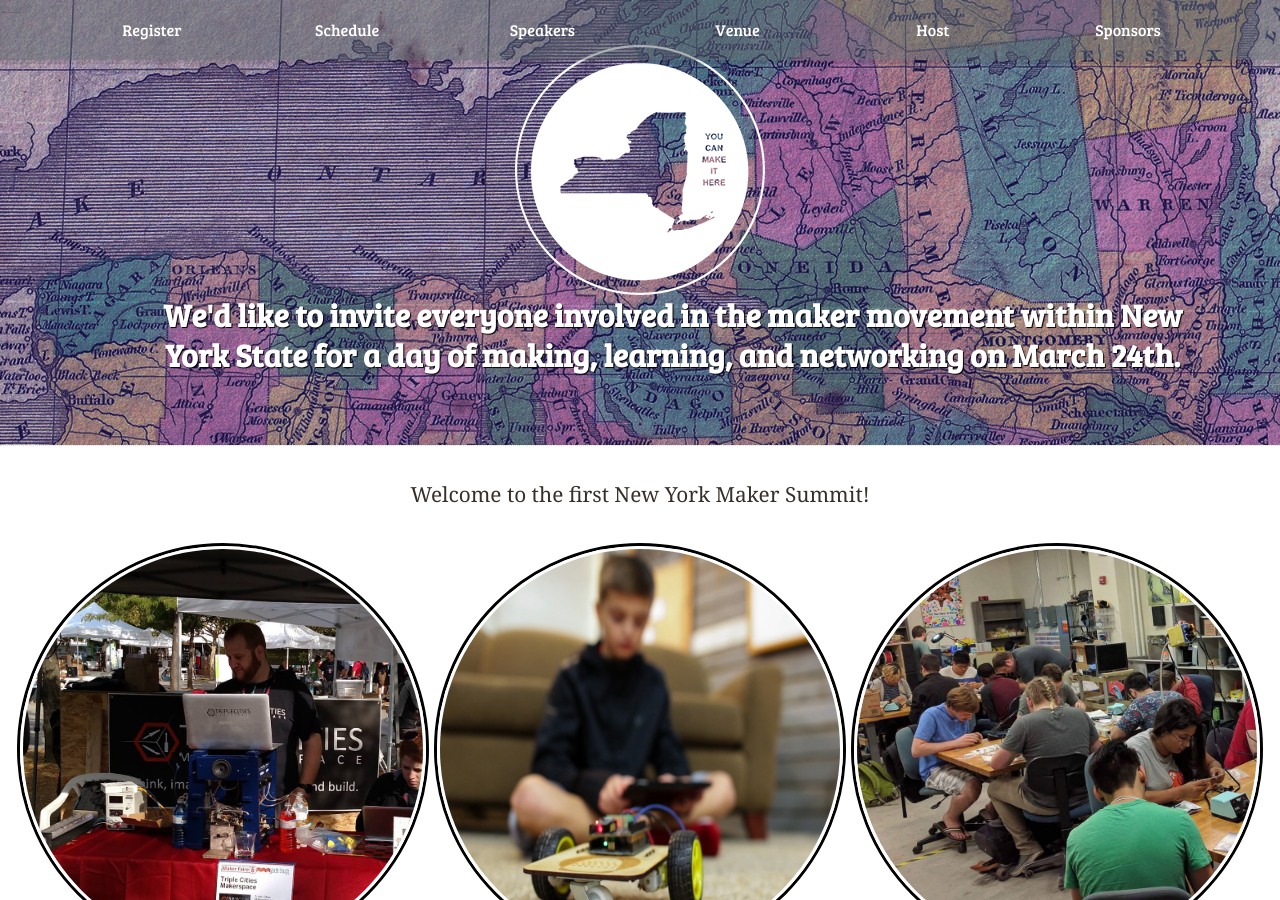
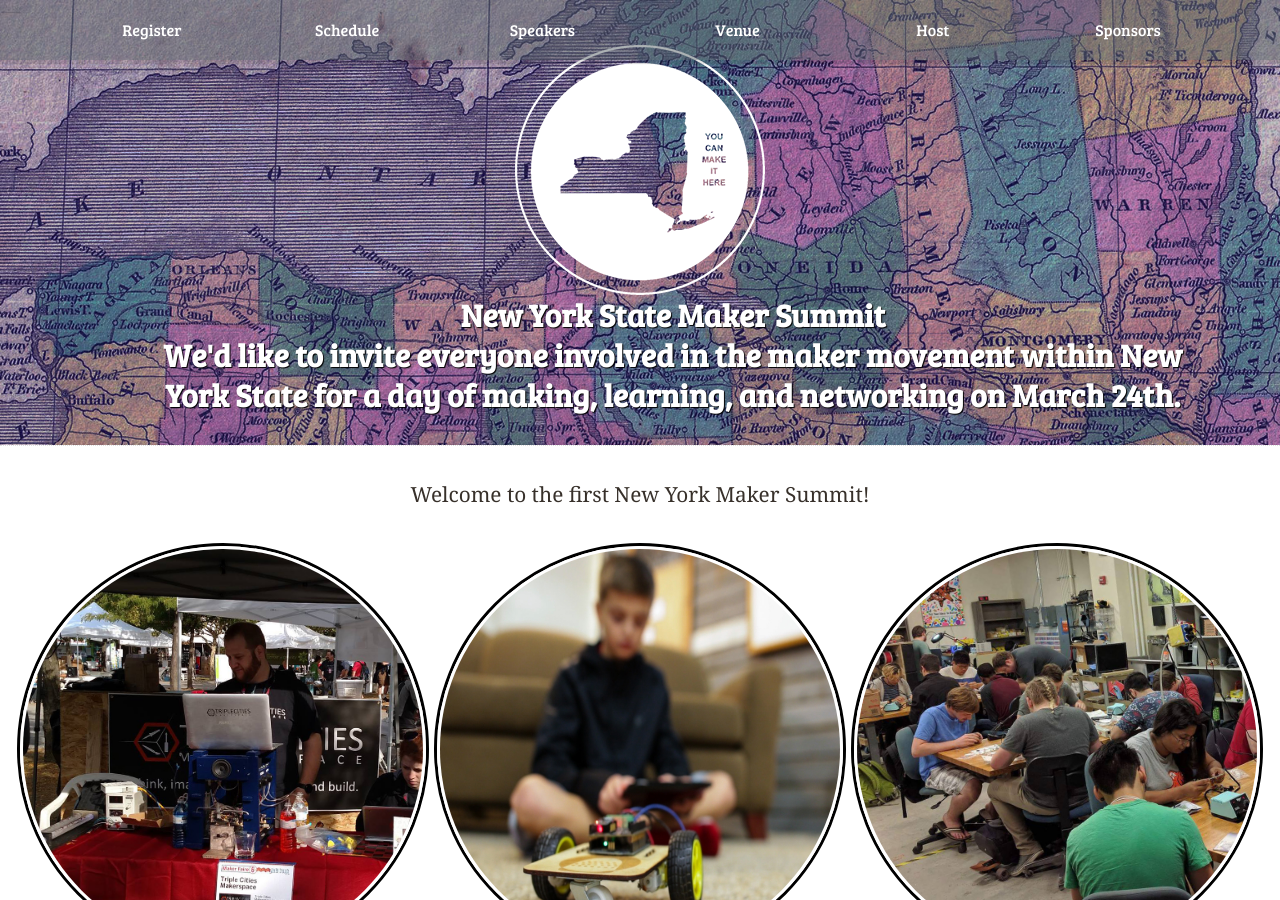
Before and after one commit to nysmakers/nysmakers.github.io, a Jekyll site: the page built from index.html, in a window 1280 px wide and 900 px high. Built offline with Jekyll 4.4.1, drawn with Linux system fonts in a browser that asks for light colours; some web fonts are replaced; comment, search, counter and statistics services are not loaded.

Commit message:
Added 'NYS Maker Summit' to top of page

```diff
--- a/index.html
+++ b/index.html
@@ -18,6 +18,7 @@ title: New York Maker Summit - March 24th, 2017 - Albany, NY
 <section class="row-fluid" id="banner">
   <h1 class="span8 offset2"><a href="/" title="New York Maker Summit"><img src="/images/summit_2.png" /></a></h1>
 
+  <h2 class="span10 offset1">New York State Maker Summit</h2>
   <h2 class="span10 offset1">
     We'd like to invite everyone involved in the maker movement within New York State
     for a day of making, learning, and networking on March 24th.
```
